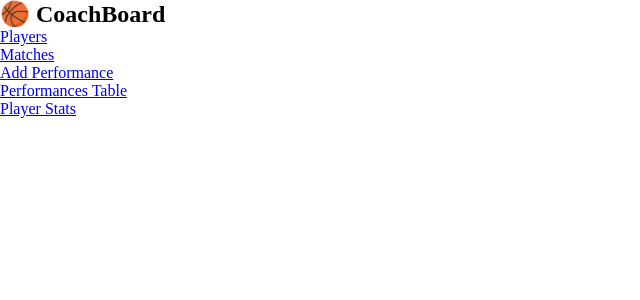
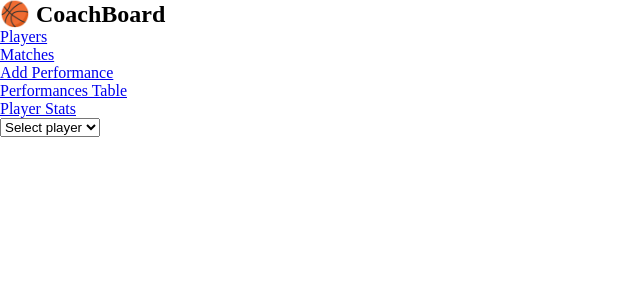
Before and after one commit to toska27/Coach_Board, a React (Create React App) app: page /player_stats in a window 1280 px wide. Shown: the top 300 px of the page, without its empty margins (0-640 px from the left). Built offline with nearby package versions, Linux system fonts and the light colour scheme.

Commit message:
added player stats

```diff
--- a/src/components/PlayerStats.jsx
+++ b/src/components/PlayerStats.jsx
@@ -1 +1,61 @@
-export default function PlayerStats() {}
+import { useContext, useState } from "react";
+import CoachContext from "../context/CoachContext";
+
+export default function PlayerStats() {
+  const [selectedPlayer, setSelectedPlayer] = useState("");
+  const { players, performances } = useContext(CoachContext);
+
+  const filteredPlayer = players.filter(
+    (player) => player.name === selectedPlayer
+  );
+  const filteredPerformances = performances.filter(
+    (perfomance) => perfomance.player === selectedPlayer
+  );
+
+  return (
+    <div>
+      <select
+        value={selectedPlayer}
+        onChange={(e) => setSelectedPlayer(e.target.value)}
+      >
+        <option>Select player</option>
+        {players.map((player) => {
+          return (
+            <option id={player.id} value={player.name}>
+              {player.name}
+            </option>
+          );
+        })}
+      </select>
+
+      {filteredPlayer.length > 0 && (
+        <>
+          <h2>Name: {filteredPlayer[0].name}</h2>
+          <h4>Number: {filteredPlayer[0].number}</h4>
+          <h4>Position: {filteredPlayer[0].position}</h4>
+          <h3>Player Stats</h3>
+          <table>
+            <thead>
+              <tr>
+                <th>Game</th>
+                <th>Points</th>
+                <th>Assists</th>
+                <th>Rebounds</th>
+              </tr>
+            </thead>
+            <tbody>
+              {filteredPerformances.map((perf, i) => (
+                <tr key={i}>
+                  <td>{perf.game}</td>
+                  <td>{perf.points}</td>
+                  <td>{perf.assists}</td>
+                  <td>{perf.rebounds}</td>
+                </tr>
+              ))}
+            </tbody>
+          </table>
+        </>
+      )}
+    </div>
+  );
+}
```
